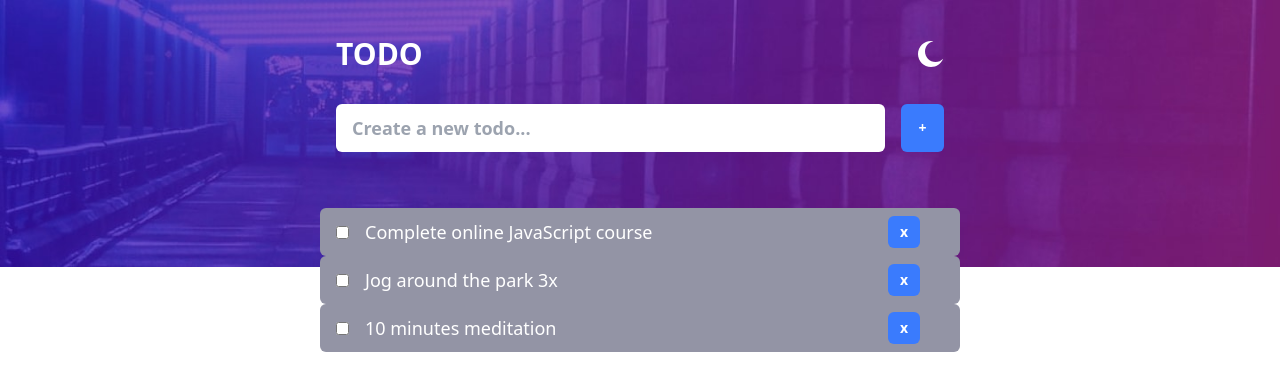
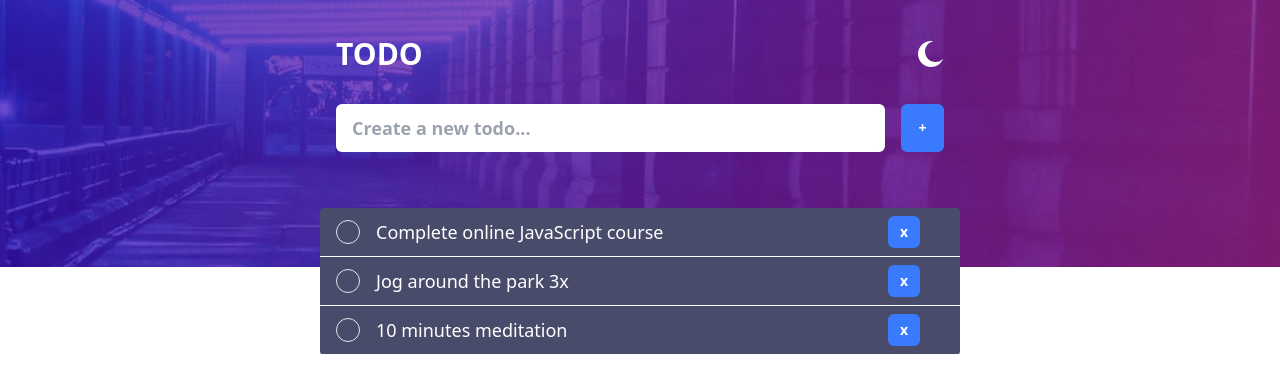
Before and after one commit to Najamulhassan3383/todo_app, a React (Vite) app in the folder todo_app_frontend/: page / in a window 1280 px wide. Shown: the top 392 px of the page. Built offline with nearby package versions, Linux system fonts and the light colour scheme.

Commit message:
added som styling to the listitem component

```diff
--- a/todo_app_frontend/src/App.jsx
+++ b/todo_app_frontend/src/App.jsx
@@ -31,7 +31,7 @@ function App() {
           </button>
         </div>
         {/* list of todos */}
-        <div className="mt-10">
+        <div className="mt-10 bg-VeryDarkGreyishBlue rounded">
           <ListItem title="Complete online JavaScript course" />
           <ListItem title="Jog around the park 3x" />
           <ListItem title="10 minutes meditation" />
--- a/todo_app_frontend/src/components/ListItem.jsx
+++ b/todo_app_frontend/src/components/ListItem.jsx
@@ -1,11 +1,19 @@
 import PropTypes from "prop-types";
+import Check from "../images/icon-check.svg";
+import Cross from "../images/icon-cross.svg";
 
 function ListItem({ title }) {
   return (
-    <div className="flex justify-center items-center ">
-      <div className="w-full h-12 rounded-md pl-4 text-white bg-DarkGreyishBlue text-lg  flex justify-between items-center">
+    <div className="flex justify-center items-center border-b border-white ">
+      <div className="w-full h-12 rounded-md pl-4 text-white  text-lg  flex justify-between items-center">
         <div className="flex justify-start items-center">
-          <input type="checkbox" />
+          {/* show check icon here */}
+          {/* <img src={Check} alt="check" /> */}
+          <input
+            type="checkbox"
+            className="appearance-none w-6 h-6 border rounded-xl   focus:outline-none"
+          />
+
           <p className="ml-4">{title}</p>
         </div>
         <button className="text-white text-sm font-bold bg-primary rounded-md h-8 w-8 mr-10">
```
